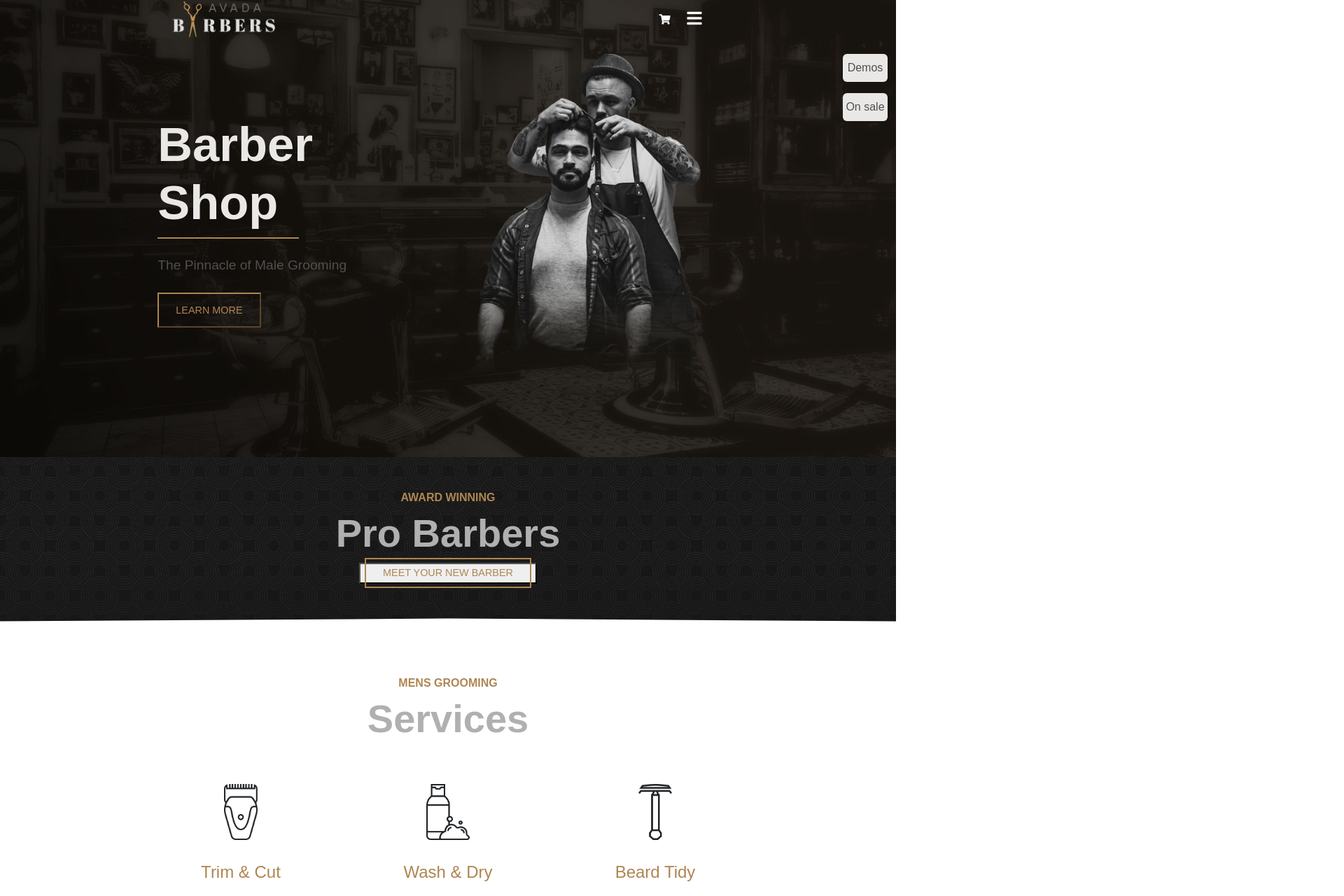
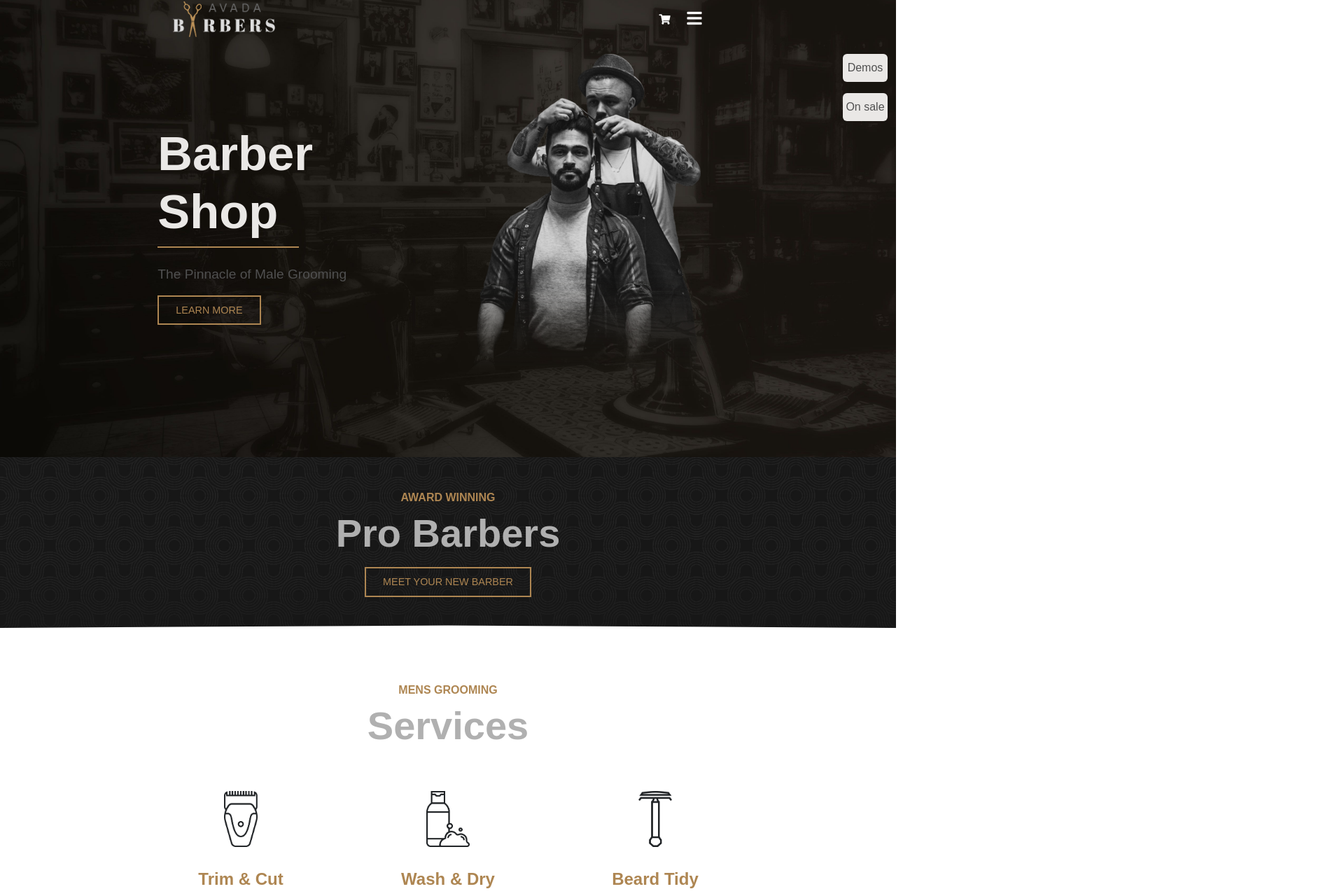
Before and after one commit to andmalt/proj-html-vuejs, a Vue app: page / in a window 1280 px wide. Shown: the part 22-1302 px from the top of the page at 70% size, 1920 px wide, since content can reach past the window. Built offline with nearby package versions, Linux system fonts and the light colour scheme.

Commit message:
buttons adjusted

```diff
--- a/src/components/Header.vue
+++ b/src/components/Header.vue
@@ -15,11 +15,11 @@
         <div class="row justify-content-center align-items-center pb-5">
             <div class="col-6">
                 <div class="row justify-content-end pb-5">
-                    <div class="col-8">
+                    <div class="col-8 h-h">
                         <h1>Barber Shop</h1>
                         <div class="br mb-4"></div>
                         <p class="mb-4">The Pinnacle of Male Grooming</p>
-                        <button class="btn_header"><a href="#learnMore">LEARN MORE</a></button>
+                        <a href="#learnMore">LEARN MORE</a>
                     </div>
                 </div>
             </div>
@@ -73,6 +73,20 @@ export default {
         color: $pHeader;
         font-size: 1.2rem;
     }
+    .h-h{
+        a{
+            color: $refColor;
+            text-decoration: none;
+            padding: 0.7rem 1.5rem;
+            border:2px solid $refColor;
+            font-size: 0.9rem;
+            &:hover{
+                color: $hoverRef;
+                border-color: $hoverRef;
+            }
+        }
+    }
+
     .fas{
         color: white;
         margin-left: 1.5rem;
@@ -106,17 +120,6 @@ export default {
         height: 2px;
         background-color: $refColor;
     }
-    .btn_header{
-        background-color: rgba( 0, 0, 0, 0);
-        padding: 0.7rem 1.5rem;
-        border-color: $refColor;
-        color: $refColor;
-        a{
-          color: $refColor;
-          text-decoration: none;
-          font-size: 0.9rem;
-        }
-    }
 }
 
 </style>
--- a/src/components/Main.vue
+++ b/src/components/Main.vue
@@ -6,8 +6,8 @@
       <div class="col-12 d-flex justify-content-center">
         <div class="p-5 text-center ">
           <h6>AWARD WINNING</h6>
-          <h2>Pro Barbers</h2>
-          <button class="btn_main"><a href="#meetYourNewBarber">MEET YOUR NEW BARBER</a></button>
+          <h2 class="mb-4">Pro Barbers</h2>
+          <a href="#meetYourNewBarber">MEET YOUR NEW BARBER</a>
         </div>
       </div>
       <div class="col-12">
@@ -50,7 +50,7 @@
       </div>
 
       <div class="col-12 text-center mb-5">
-        <button class="btn_main"><a href="#readAboutourServices">READ ABOUT OUR SERVICES</a></button>
+        <a href="#readAboutourServices">READ ABOUT OUR SERVICES</a>
       </div>
       <!-- black triangle -->
       <div class="col-12">
@@ -74,12 +74,12 @@
 
       <!-- button -->
       <div class="col-12 text-center mb-5">
-        <button class="btn_main"><a href="#shopOurProductRange">SHOP OUR PRODUCT RANGE</a></button>
+        <a href="#shopOurProductRange">SHOP OUR PRODUCT RANGE</a>
       </div>
     </section>
 
     <!-- product advertisement -->
-    <div class="row justify-content-center mb-5 pb-5">
+    <div class="row justify-content-center mb-3 pb-5">
       <div class="col-8" id="advertisement">
         <div class="row">
           <div class="col-5 bg_p text-center">
@@ -91,7 +91,7 @@
               <h6>THIS MONTHS FEATURED PRODUCT</h6>
               <h2>Shaving Butter</h2>
               <p>Lorem ipsum dolor sit amet, consectetur adipisicing elit. Ipsum illum natus rerum exercitationem obcaecati beatae deserunt maxime neque asperiores!</p>
-              <button class="btn_main"><a href="#buyNow">BUY NOW</a></button>
+              <a href="#buyNow">BUY NOW</a>
             </div>
           </div>
         </div>
@@ -100,7 +100,7 @@
 
     <!-- section reviews -->
     <section class="row justify-content-center pb-5" id="reviews">
-      <div class="col-12 text-center py-3 mb-5">
+      <div class="col-12 text-center pb-3 mb-5">
         <h6>WHAT PEOPLE SAY</h6>
         <h2>Reviews</h2>
       </div>
@@ -160,7 +160,7 @@
 
       <!-- button -->
       <div class="col-12 text-center my-5">
-        <a href="#readAboutourServices">READ MORE FROM OUR BLOG</a>
+        <a href="#readMoreFromOurBlog">READ MORE FROM OUR BLOG</a>
       </div>
 
     </section>
@@ -224,7 +224,7 @@ a{
     background-position: top;
     background-repeat: no-repeat;
     background-size: contain;
-    transform: scaleX(20);
+    transform: scaleX(24);
   }
 
 }
@@ -238,6 +238,7 @@ a{
     }
     h4{
       margin-bottom: 2rem;
+      font-weight: 600;
     }
 
   }
@@ -247,7 +248,7 @@ a{
     background-position: top;
     background-repeat: no-repeat;
     background-size: contain;
-    transform: scaleX(20);
+    transform: scaleX(24);
     filter: brightness(0) saturate(100%) invert(4%) sepia(2%) saturate(5488%) hue-rotate(211deg) brightness(84%) contrast(91%);
   }
 }
@@ -300,7 +301,7 @@ a{
     background-position: top;
     background-repeat: no-repeat;
     background-size: contain;
-    transform: scaleX(20) rotate(0.5turn);
+    transform: scaleX(24) rotate(0.5turn);
   }
   h4{
     font-weight: 600;
```
